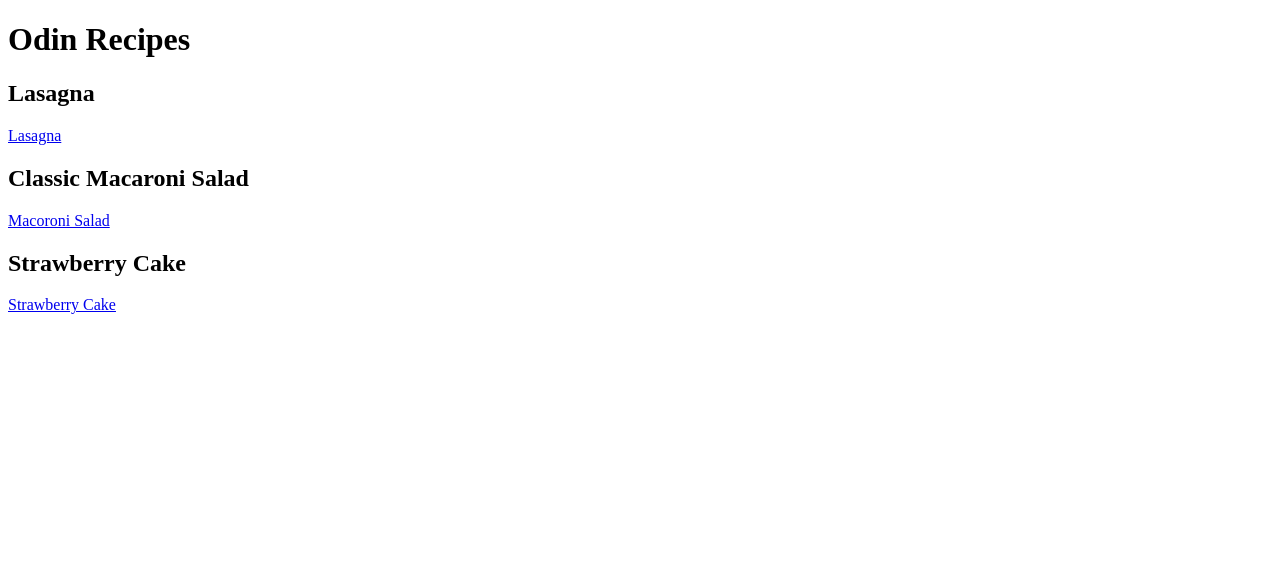
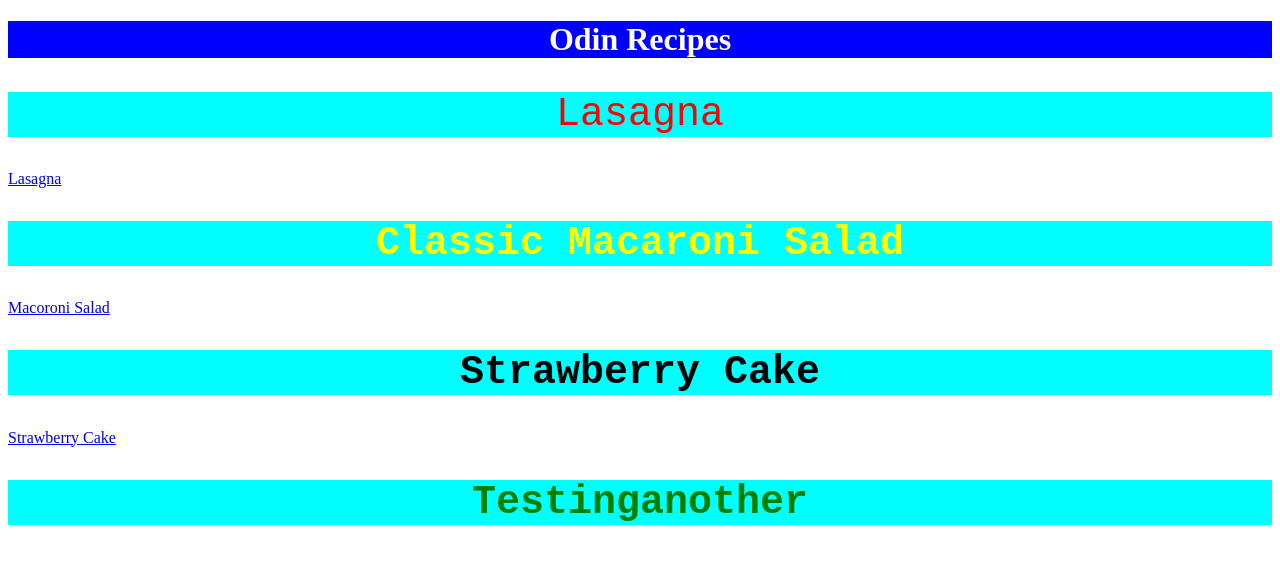
Before and after one commit to gordonzhang1/p1recipes, a plain HTML site: page index.html in a window 1280 px wide. Drawn offline with Linux system fonts and the light colour scheme.

Commit message:
Added CSS Styling

```diff
--- /dev/null
+++ b/css/style.css
@@ -0,0 +1,32 @@
+#title{
+    background-color:blue;
+    color:white;
+    text-align: center;
+}
+
+.recipes{
+    font-size:40px;
+    text-align:center;
+    font-weight:bold;
+    color:green;
+    background-color:aqua;
+    font-family:'Courier New', Courier, monospace;
+}
+
+.recipes.lasagna{
+    color:red;
+    font-weight:100;
+}
+
+.recipes.mac{
+    color:yellow;
+
+}
+
+.recipes.straw{
+    color:black;
+}
+
+.page{
+    text-align:center;
+}
--- a/index.html
+++ b/index.html
@@ -3,26 +3,27 @@
 <head>
     <meta charset="UTF-8">
     <meta name="viewport" content="width=device-width, initial-scale=1.0">
+    <link rel="stylesheet" href="css/style.css">
     <title>Recipes</title>
 </head>
 <body>
-    <h1>Odin Recipes </h1>
+    <h1 id="title">Odin Recipes </h1>
 
-    <h2>Lasagna</h2>
+    <h2 class="recipes lasagna">Lasagna</h2>
     <p>
         <a href="./Pages/lasagna.html">Lasagna </a>
     </p>
 
-    <h2>Classic Macaroni Salad</h2>
+    <h2 class="recipes mac">Classic Macaroni Salad</h2>
     <p>
         <a href="./Pages/macsalad.html">Macoroni Salad</a>
     </p>
 
-    <h2>Strawberry Cake</h2>
+    <h2 class="recipes straw">Strawberry Cake</h2>
     <p>
         <a href="./Pages/strawberrycake.html">Strawberry Cake</a>
     </p>
-
+    <h2 class="recipes somethingelse">Testinganother</h2>
 
 
 </body>
```
